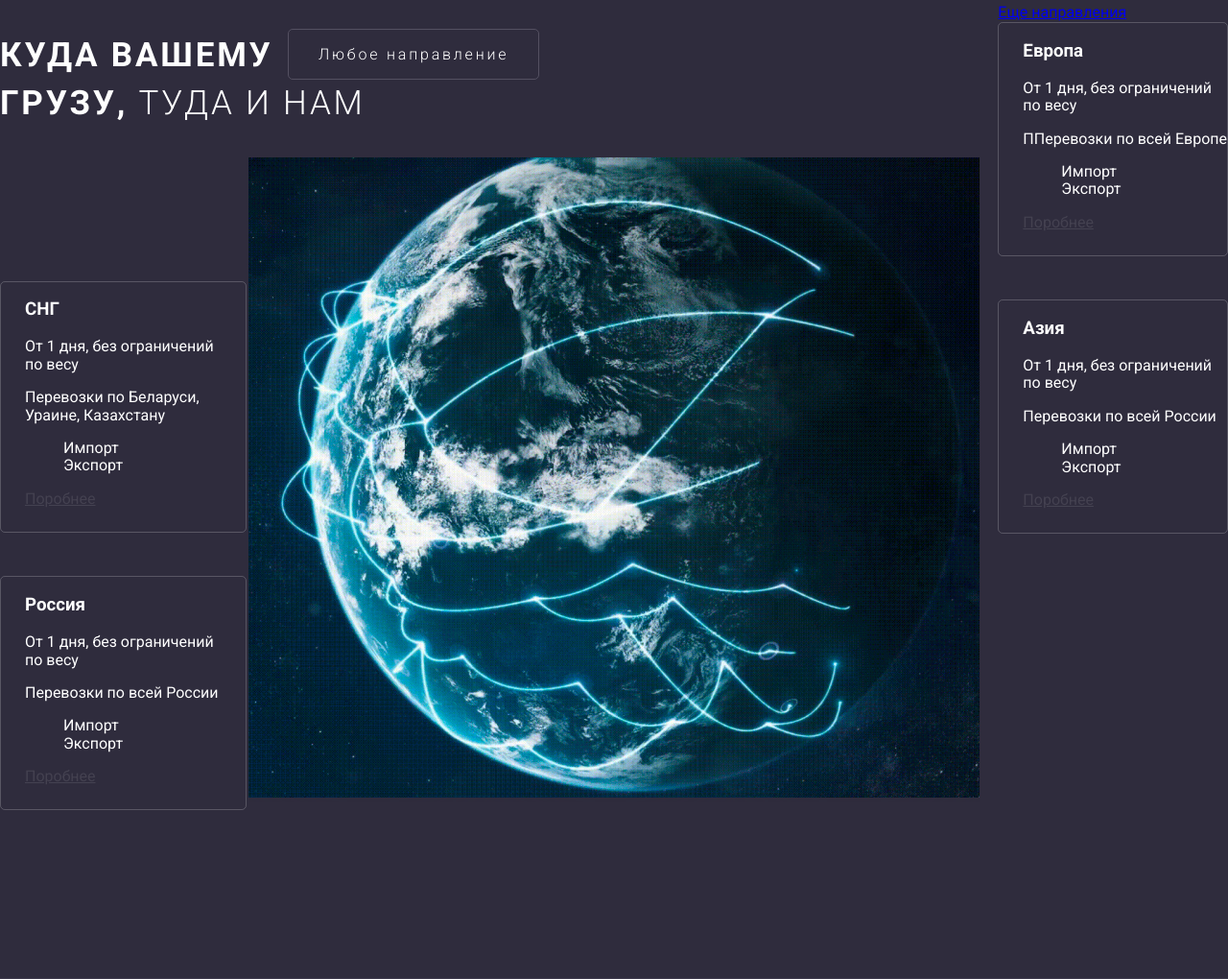
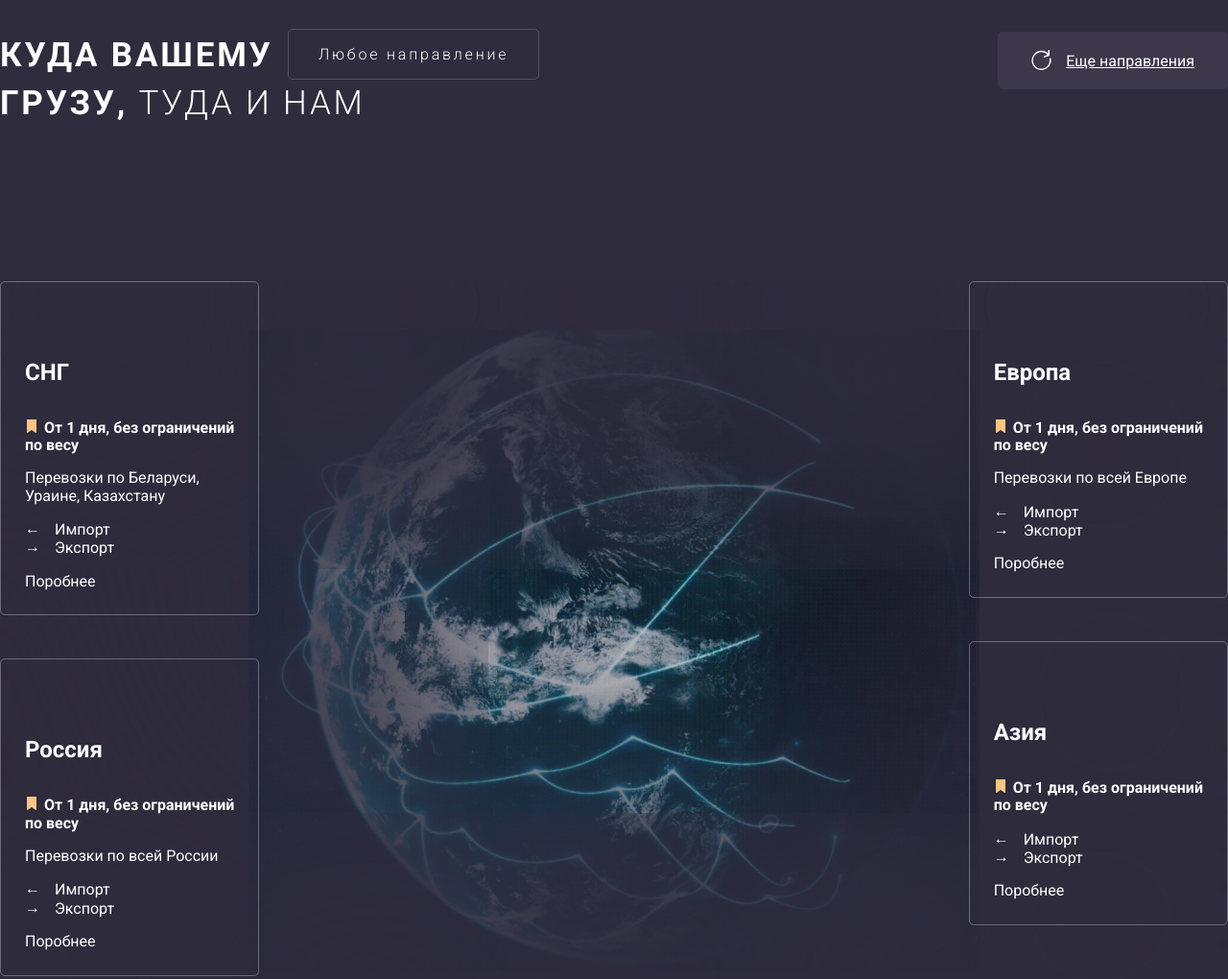
Before and after one commit to rinat-akhmetvaleev/Accom, a plain HTML site: page index.html in a window 1280 px wide. Shown: the part 2456-3476 px from the top of the page at 96% size. Drawn offline with Linux system fonts and the light colour scheme.

Commit message:
finish direction section

```diff
--- a/dist/direction.css
+++ b/dist/direction.css
@@ -4,42 +4,56 @@
     padding-bottom: 130px;
 }
 
-.column{
-    position: relative;
+.direction_head {
     display: flex;
     justify-content: space-between;
-    z-index: 1;
+    align-items: baseline;
+    padding-bottom: 130px;
 }
 
-.column .direction_bg{
-    position: absolute;
-    top: 10em;
-    left: 50%;
-    overflow-y: hidden;
-    transform: translateX(-50%);
-    box-shadow: inset 0px 0px 300px 280px #2F2C3D,
-                inset 0px 0px 300px 380px #2F2C3D;
-    z-index: -1;
-}
-/* .bg_img{
-} */
-
-/* .column{
+.direction_card{
+    display: flex;
+    justify-content: space-between;
     background-image: url(../image/earch/bg.png);
     background-repeat: no-repeat;
-    background-position: center center;
+    background-position: center;
     background-size: inherit;
-    box-shadow: inset 0px 0px 300px 280px #2F2C3D,
-                inset 0px 0px 300px 380px #2F2C3D;
-} */
-
+    box-shadow: inset -152px 0px 341px 207px #2F2C3D,
+                inset 236px 0px 300px 243px #2F2C3D;
+}
 
 .direction_title{
     position: relative;
     font-size: 35px;
     line-height: 50px;
     letter-spacing: 0.08em;
-    padding-bottom: 130px;
+}
+
+.more_directions{
+    color: #fff;
+    background-color: #3C374B;
+    padding: 19px 35px;
+    border-radius: 5px;
+    transition: .5s all ease;
+    display: inline-block;
+}
+
+.more_directions:hover{
+    text-decoration: none;
+    background-color: #E43E56;
+}
+
+.more_directions::before{
+    content: '';
+    background-image: url(../image/earch/icon/refresh.svg);
+    width: 21px;
+    height: 21px;
+    background-position: center;
+    background-repeat: no-repeat;
+    background-size: cover;
+    display: inline-block;
+    margin-right: 15px;
+    vertical-align: text-bottom;
 }
 
 .direction_title .w300{
@@ -61,26 +75,73 @@
 
 .help_blog{
     max-width: 230px;
-    padding: 0 0 25px 25px;
-    border: 1px solid rgba(255, 255, 255, 0.2);
+    padding: 45px 25px 25px 25px;
+    border: 1px solid rgba(255, 255, 255, 0.3);
     border-radius: 5px;
     margin-bottom: 45px;
 }
+
 .help_blog:hover{
     border: 1px solid rgba(255, 255, 255, 1);
+}
+
+.help_blog_title{
+    font-weight: 600;
+    font-size: 24px;
+    line-height: 50px;
 }
 
 .help_blog ul li{
     list-style: none;
 }
+
 .help_blog ul li a,
 .help_blog .details{
     text-decoration: none;
     color: #fff;
 }
 
-.help_blog .details,
+.help_blog .details:hover{
+    text-decoration: underline;
+    color: rgba(255, 255, 255, 0.3);
+}
 .help_blog ul li a:hover{
-    text-decoration: underline;
-    color: rgba(255, 255, 255, 0.1);
+    color: rgba(255, 255, 255, 0.3);
 }
+
+.import{
+    padding-bottom: 10px;
+}
+ul.list {
+    padding-left: 0;
+}
+.list .list_item a{
+    text-decoration: none;
+}
+.import::before{
+    content: ' \2190';
+    padding-right: 15px;
+    vertical-align: text-top;
+}
+
+.export::before{
+    content: ' \2192';
+    padding-right: 15px;
+    vertical-align: text-top;
+}
+
+.mark{
+    font-weight: 600;
+}
+.mark::before{
+    content: '';
+    background-image: url(../image/earch/icon/bookmark.svg);
+    width: 14px;
+    height: 14px;
+    background-position: center;
+    background-repeat: no-repeat;
+    background-size: auto;
+    display: inline-block;
+    margin-right: 6px;
+    vertical-align: baseline;
+}
--- a/dist/navigation.css
+++ b/dist/navigation.css
@@ -121,7 +121,7 @@
     -webkit-transform: scale(1, 1);
 }
 
-.nav > ul {
+.nav > .menu {
     display: block;
     list-style: none;
     padding-left: 83px;
--- a/index.html
+++ b/index.html
@@ -17,7 +17,7 @@
                 <h2 class="logo">
                     <a href="#"><p class="logo">ACCOM<sup>TL</sup></p></a>
                 </h2>
-                <ul>
+                <ul class="menu">
                     <li><a href="#1">Что возим</a></li>
                     <li><a href="#2">Куда возим</a></li>
                     <li><a href="#3">Избавим от головной боли</a></li>
@@ -162,61 +162,64 @@
         <div class="container">
             <div class="direction_image">
                 <div class="column">
+                    <div class="direction_head">
+                        <h2 class="direction_title">КУДА ВАШЕМУ<br><span class="w300">Любое направление</span> ГРУЗУ, <span class="fw_regular">ТУДА И НАМ</span></h2>
+                        <a href="#" class="more_directions">Еще направления</a>
+                    </div>
+                    <div class="direction_card">
                         <div class="info_left">
-                        <h2 class="direction_title">КУДА ВАШЕМУ<br><span class="w300">Любое направление</span> ГРУЗУ, <span class="fw_regular">ТУДА И НАМ</span></h2>
-
                             <div class="help_blog cis">
-                            <h3 class="cis_title">СНГ</h3>
-                            <span>От 1 дня, без ограничений<br>по весу</span>
-                            <p class="cis_text">Перевозки по Беларуси,<br>Ураине, Казахстану</p>
-                            <ul>
-                                <li><a href="#">Импорт</a></li>
-                                <li><a href="#">Экспорт</a></li>
+                                <h3 class="help_blog_title">СНГ</h3>
+                                <span class="mark">От 1 дня, без ограничений<br>по весу</span>
+                                <p class="help_blog_text">Перевозки по Беларуси,<br>Ураине, Казахстану</p>
+                                <ul class="list">
+                                    <li class="list_item"><a class="import" href="#">Импорт</a></li>
+                                    <li class="list_item"><a class="export" href="#">Экспорт</a></li>
                                 </ul>
                                 <a class="details" href="#">Поробнее</a>
                             </div>
 
                             <div class="help_blog cis">
-                            <h3 class="cis_title">Россия</h3>
-                            <span>От 1 дня, без ограничений<br>по весу</span>
-                            <p class="cis_text">Перевозки по всей России</p>
-                            <ul>
-                                <li><a href="#">Импорт</a></li>
-                                <li><a href="#">Экспорт</a></li>
+                                <h3 class="help_blog_title">Россия</h3>
+                                <span class="mark">От 1 дня, без ограничений<br>по весу</span>
+                                <p class="help_blog_text">Перевозки по всей России</p>
+                                <ul class="list">
+                                    <li class="list_item"><a class="import" href="#">Импорт</a></li>
+                                    <li class="list_item"><a class="export" href="#">Экспорт</a></li>
                                 </ul>
                                 <a class="details" href="#">Поробнее</a>
                             </div>
                         </div>
-                    <div class="direction_bg">
-                        <img src="image/earch/bg.png" alt="" class="bg_img">
-                    </div>
                         <div class="info_right">
-                        <a href="#" class="more_directions">Еще направления</a>
-
                             <div class="help_blog cis">
-                            <h3 class="cis_title">Европа</h3>
-                            <span>От 1 дня, без ограничений<br>по весу</span>
-                            <p class="cis_text">ППеревозки по всей Европе</p>
-                            <ul>
-                                <li><a href="#">Импорт</a></li>
-                                <li><a href="#">Экспорт</a></li>
+                                <h3 class="help_blog_title">Европа</h3>
+                                <span class="mark">От 1 дня, без ограничений<br>по весу</span>
+                                <p class="help_blog_text">Перевозки по всей Европе</p>
+                                <ul class="list">
+                                    <li class="list_item"><a class="import" href="#">Импорт</a></li>
+                                    <li class="list_item"><a class="export" href="#">Экспорт</a></li>
                                 </ul>
                                 <a class="details" href="#">Поробнее</a>
                             </div>
 
                             <div class="help_blog cis">
-                            <h3 class="cis_title">Азия</h3>
-                            <span>От 1 дня, без ограничений<br>по весу</span>
-                            <p class="cis_text">Перевозки по всей России</p>
-                            <ul>
-                                <li><a href="#">Импорт</a></li>
-                                <li><a href="#">Экспорт</a></li>
+                                <h3 class="help_blog_title">Азия</h3>
+                                <span class="mark">От 1 дня, без ограничений<br>по весу</span>
+                                <ul class="list">
+                                    <li class="list_item"><a class="import" href="#">Импорт</a></li>
+                                    <li class="list_item"><a class="export" href="#">Экспорт</a></li>
                                 </ul>
                                 <a class="details" href="#">Поробнее</a>
                             </div>
                         </div>
                     </div>
-
+                    <div class="direction_footer">
+                        <div class="card_toch">
+                            <button class=" btn card_btn">Рассчитать стоимость</button>
+                            <a class="questions" href="#">20-40% скидка на тестовый заказ</a>
+                        </div>
+                    </div>
+                </div>
             </div>
         </div>
     </div>
```
Also changed, not shown: image/earch/icon/refresh.svg (added). Lines whose indentation alone changed are shown as unchanged.
